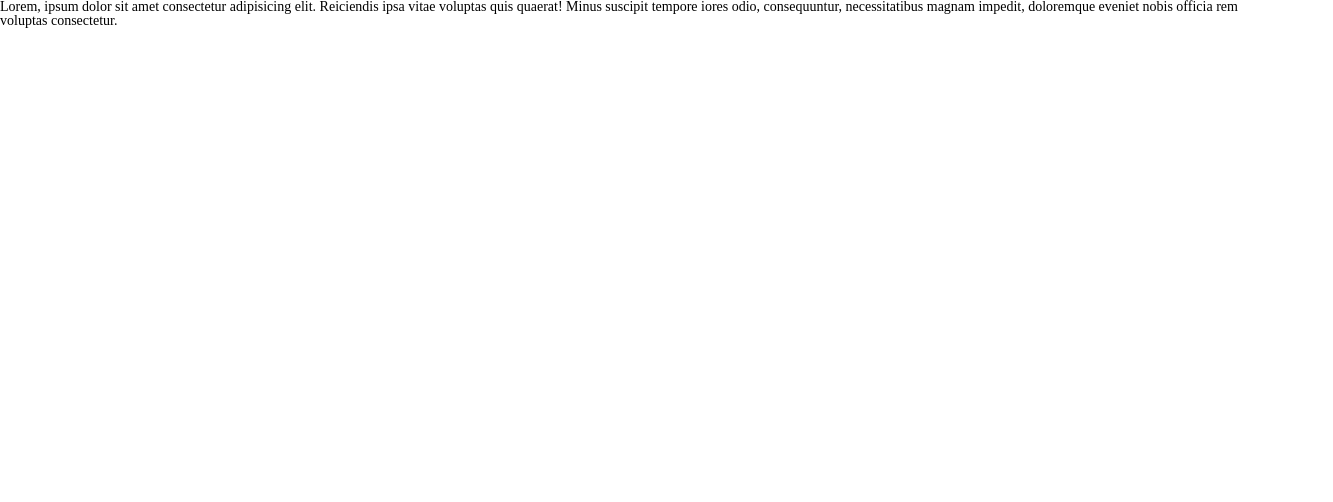
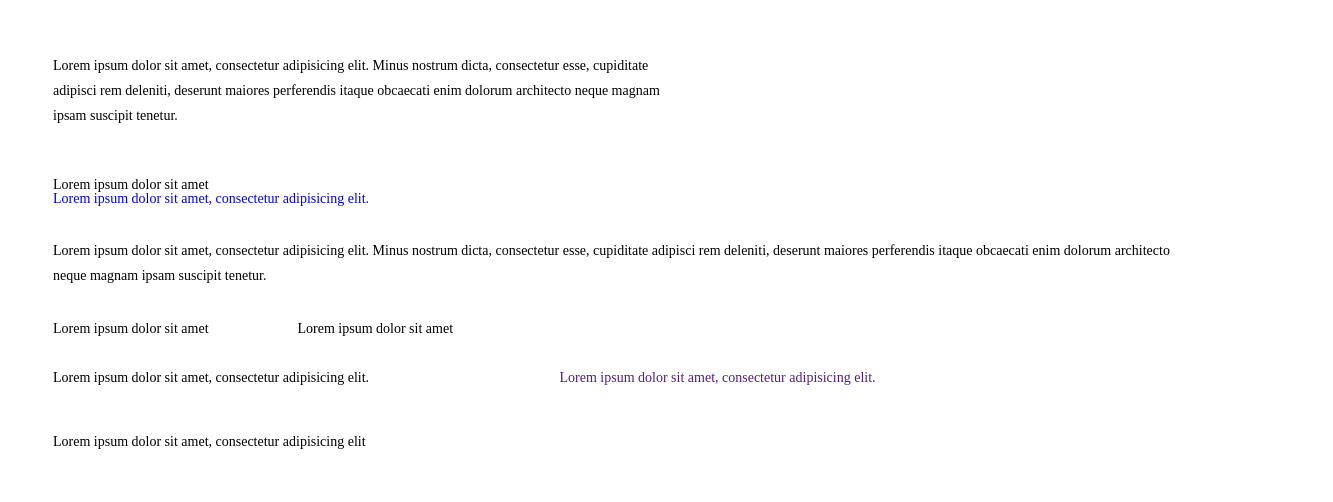
Before and after one commit to domahanton/prototyp, a plain HTML site: page project/index.html in a window 1280 px wide. Shown: the whole page, 1333 px wide, since content can reach past the window. Drawn offline with Linux system fonts and the light colour scheme.

Commit message:
css pad marg

```diff
--- a/project/css/style.css
+++ b/project/css/style.css
@@ -37,3 +37,48 @@ img{vertical-align: top;}
 
 h1,h2,h3,h4,h5,h6{font-size:inherit;font-weight: 400;}
 /*--------------------*/
+
+body {
+	margin-left: 53px;
+}
+.first {
+	margin: 53px 0  50px;
+	width: 611px;
+	line-height: 25px;
+}
+
+.short-left-string {
+	display: block;
+}
+.first-left-link {
+	display: block;
+	margin-bottom: 32px;
+
+}
+.widht {
+	width: 1145px;
+	margin: 0 41px 34px 0;
+	line-height: 25px;
+
+
+}
+.short-left {
+	display:inline-block;
+	width: 241px;
+}
+.middle-string {
+	display:inline-block;
+	margin-bottom: 35px;
+}
+
+.start-left {
+	display:inline-block;
+	width: 503px;
+}
+.link-right {
+	display: inline-block;
+}
+.block {
+	display: block;
+	padding: 50px 0;
+}
--- a/project/index.html
+++ b/project/index.html
@@ -9,9 +9,24 @@
 
 </head>
 <body>
-    <div>
+   <div class="first">
+    Lorem ipsum dolor sit amet, consectetur adipisicing elit. Minus nostrum dicta,
+    consectetur esse, cupiditate adipisci rem deleniti, deserunt maiores
+    perferendis itaque obcaecati enim dolorum architecto neque magnam ipsam suscipit tenetur.
+   </div>
+   <span class="short-left-string">Lorem ipsum dolor sit amet </span>
+   <a href="#" class="first-left-link" >Lorem ipsum dolor sit amet, consectetur adipisicing elit. </a>
+   <div class="widht">
+    Lorem ipsum dolor sit amet, consectetur adipisicing elit. Minus nostrum dicta, consectetur esse, cupiditate adipisci rem deleniti, deserunt maiores perferendis itaque obcaecati enim
+dolorum architecto neque magnam ipsam suscipit tenetur.
+   </div>
+   <div>
+   <div class="short-left">Lorem ipsum dolor sit amet</div>
+   <p class="middle-string">Lorem ipsum dolor sit amet</p>
+   </div>
+   <span class="start-left">Lorem ipsum dolor sit amet, consectetur adipisicing elit. </span>
+     <a href="" class="link-right">Lorem ipsum dolor sit amet, consectetur adipisicing elit.</a>
 
-        <p>Lorem, ipsum dolor sit amet consectetur adipisicing elit. Reiciendis ipsa vitae voluptas quis quaerat! Minus suscipit tempore iores odio, consequuntur, necessitatibus magnam impedit, doloremque eveniet nobis officia rem voluptas consectetur.</p>
-    </div>
+     <span class="block">Lorem ipsum dolor sit amet, consectetur adipisicing elit</span>
 </body>
 </html>
```
